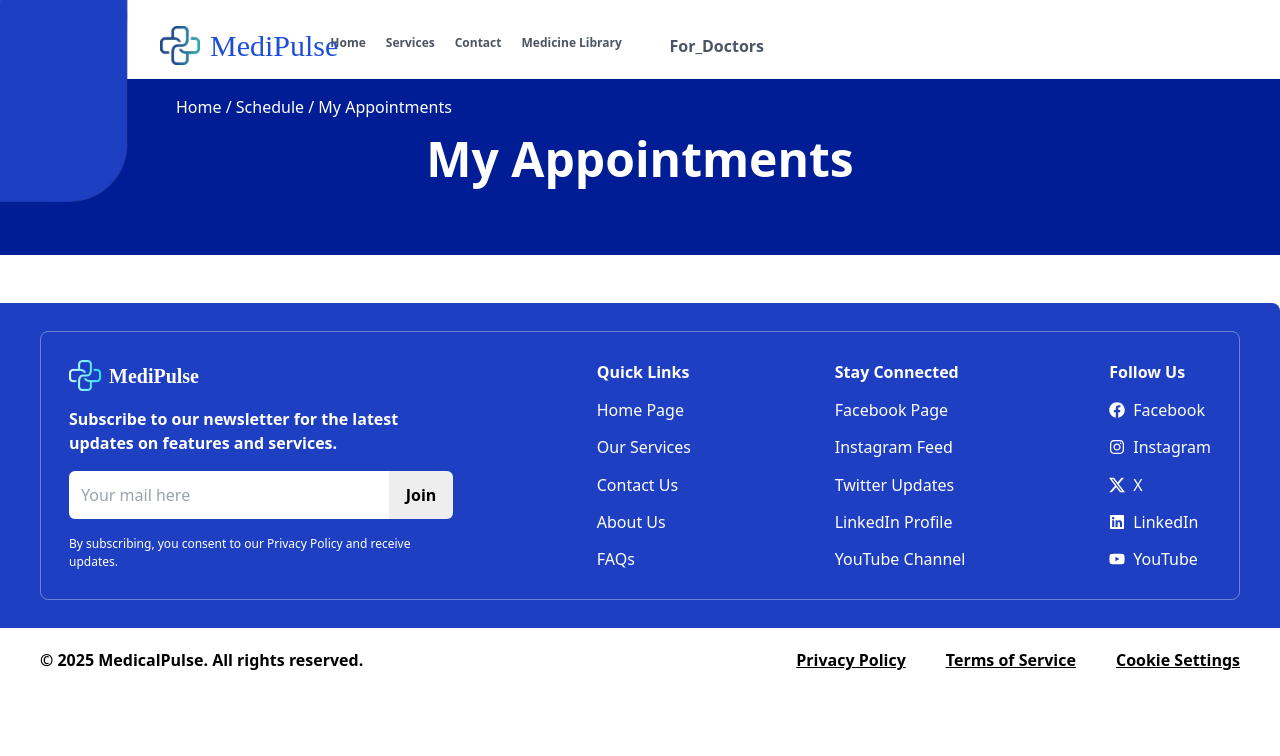
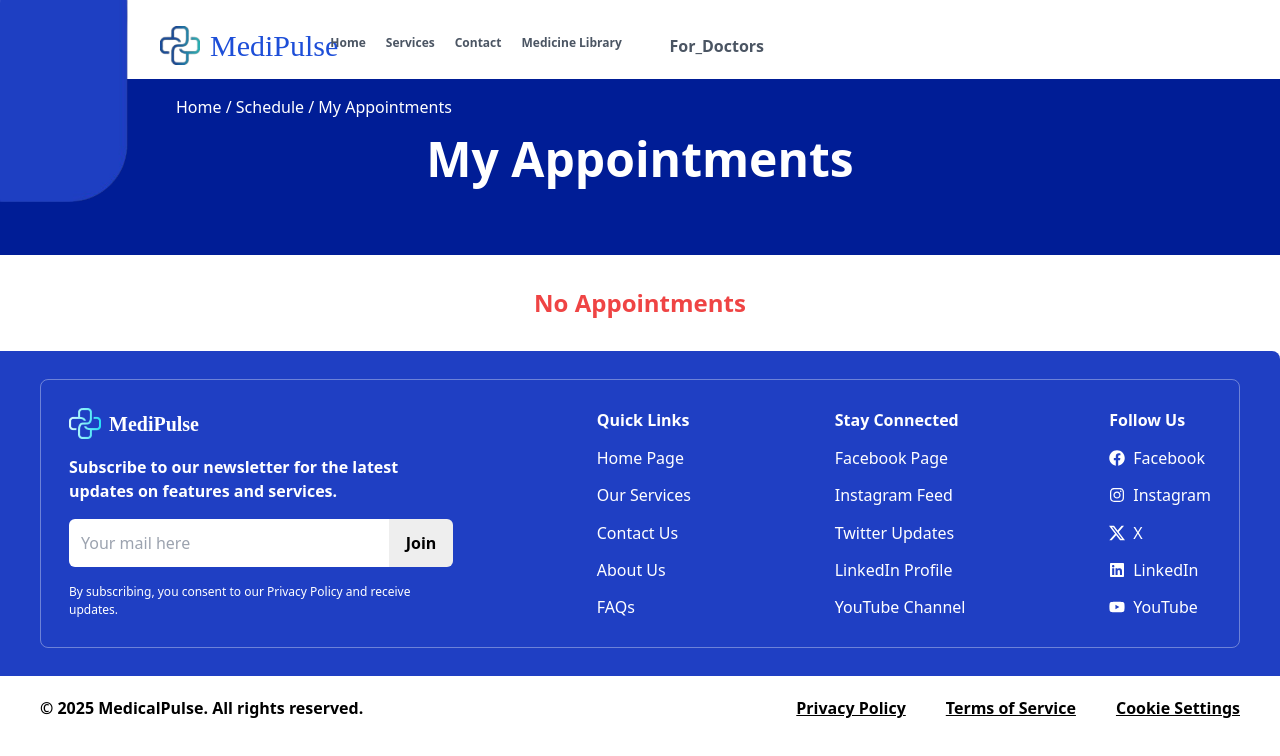
Before and after one commit to moshaosama/Graduation_Project, a React (Vite) app: page /myappointments in a window 1280 px wide. Shown: the top 756 px of the page. Built offline with nearby package versions, Linux system fonts and the light colour scheme.

Commit message:
Latest version

```diff
--- a/src/features/MyAppointments/Components/getAppointments.tsx
+++ b/src/features/MyAppointments/Components/getAppointments.tsx
@@ -4,6 +4,14 @@ import useGetMyAppointements from "../Hooks/useGetMyAppointements";
 
 const getAppointments = () => {
   const { AppointementsData } = useGetMyAppointements();
+
+  if (AppointementsData?.data) {
+    return (
+      <h1 className="text-red-500 flex justify-center items-center mb-8 text-2xl font-bold">
+        No Appointments
+      </h1>
+    );
+  }
   return (
     <>
       <div className={clsx(container, "flex-col gap-5")}>
```
